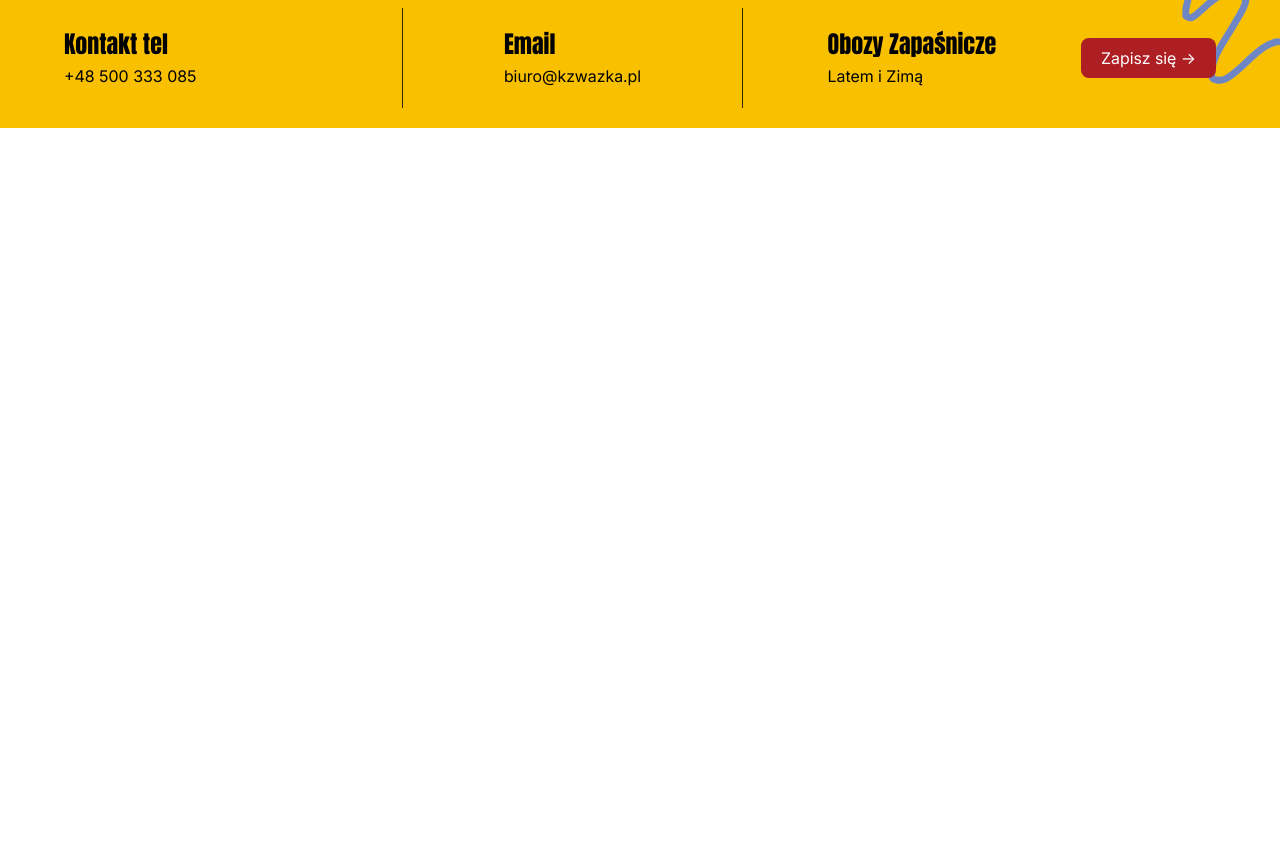
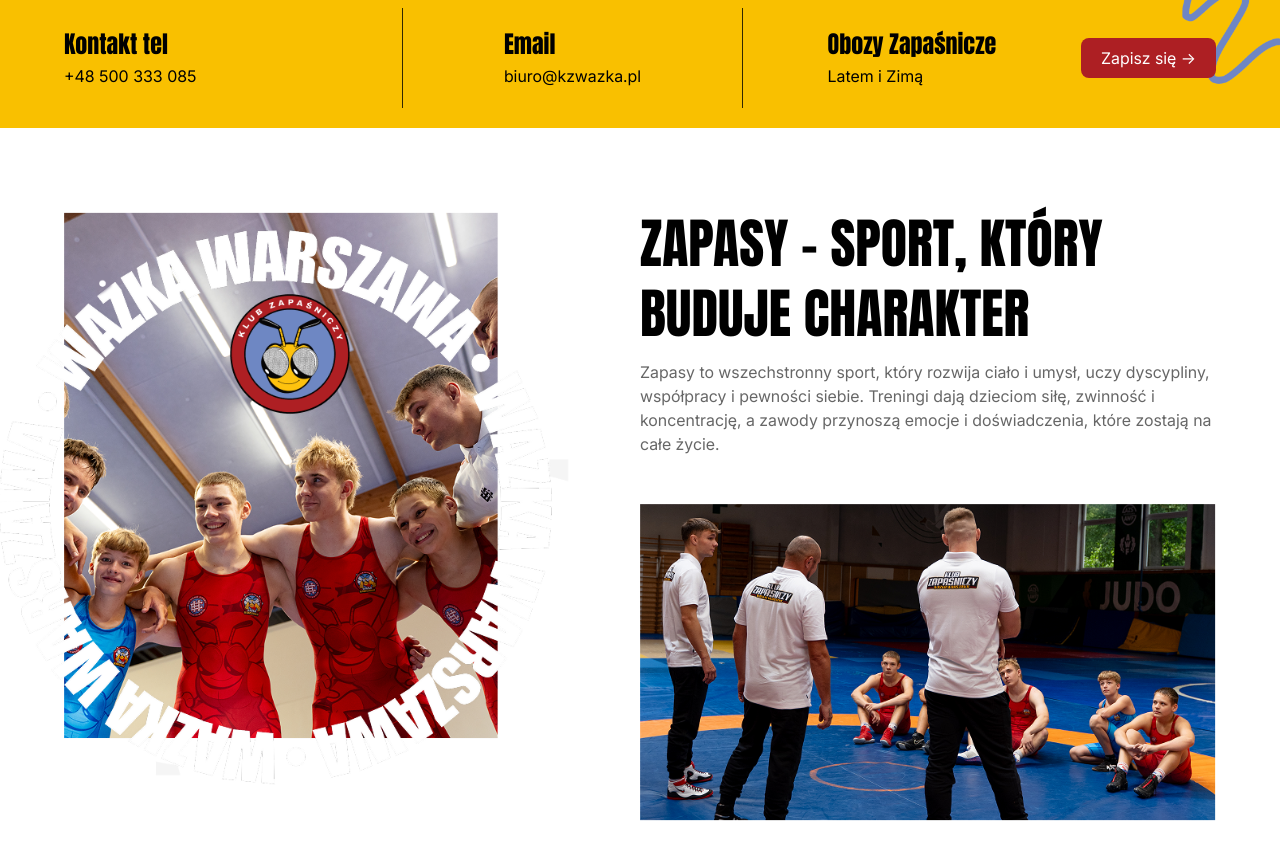
Before and after one commit to Sheikhharis50/kzwazka, a Next.js app in the folder apps/web/: page / in a window 1280 px wide. Shown: the part 700-1560 px from the top of the page. Before the commit the page ends 828 px from the top, so only its background shows below. Built offline with nearby package versions, Linux system fonts and the light colour scheme; no server answers.

Commit message:
feat: Wrestling sport section

```diff
--- a/apps/web/app/components/home/HeroSection.tsx
+++ b/apps/web/app/components/home/HeroSection.tsx
@@ -6,6 +6,7 @@ import Image from 'next/image';
 import Paragraph from '@/components/Paragraph';
 import HomeButton from '@/components/home/Button';
 import { Phone } from '@/svgs';
+import Title from '@/components/ui/Title';
 
 const HeroSection = () => {
   return (
@@ -32,9 +33,9 @@ const HeroSection = () => {
         className="w-full sm:w-2/3 md:w-full mx-auto h-auto relative pt-10 md:pt-20 order-2 md:order-1"
       />
       <div className="relative xs:w-4/5 sm:w-2/3 md:w-full px-5 lg:px-8 min-[1200px]:px-10 2xl:px-14 my-auto text-white order-1 md:order-2 pt-10 md:pt-0">
-        <h1 className="text-3xl sm:text-4xl lg:text-[40px] min-[1200px]:text-5xl xl:text-[54px] 2xl:text-6xl leading-10 sm:leading-12 lg:leading-14 min-[1200px]:leading-16 xl:leading-[70px] 2xl:leading-20 mb-3">
+        <Title className="mb-3">
           ODKRYJ NOWĄ JAKOŚĆ <br /> TRENINGÓW <br /> ZAPAŚNICZYCH
-        </h1>
+        </Title>
         <Paragraph
           text="Dołącz do klubu, gdzie dzieci budują siłę, pewność siebie i sportowy charakter – na macie i w życiu."
           className="mb-5 md:mb-8 lg:mb-10 2xl:mb-14"
--- /dev/null
+++ b/apps/web/app/components/home/WrestlingSport.tsx
@@ -0,0 +1,40 @@
+import React from 'react';
+import Container from './Container';
+import Image from 'next/image';
+import Image1 from '@/images/wrestling-sport1.png';
+import Image2 from '@/images/wrestling-sport2.png';
+import Paragraph from '@/components/Paragraph';
+import Title from '@/components/ui/Title';
+
+const WrestlingSport = () => {
+  return (
+    <Container className="py-10 md:py-20 grid grid-cols-1 md:grid-cols-2 gap-5 sm:gap-10 md:gap-0">
+      <Image
+        src={Image1}
+        alt="kzwazka wrestling"
+        width={500}
+        height={800}
+        className="w-full sm:w-3/4 md:w-full h-auto mx-auto md:-translate-x-[12%]"
+      />
+      <div className="">
+        <Title className="mb-3">
+          ZAPASY – SPORT, KTÓRY <br className="md:hidden" /> BUDUJE CHARAKTER
+        </Title>
+        <Paragraph
+          text="Zapasy to wszechstronny sport, który rozwija ciało i umysł, uczy dyscypliny, współpracy i pewności siebie. Treningi dają dzieciom siłę, zwinność i koncentrację, a zawody przynoszą emocje i doświadczenia, które zostają na całe życie."
+          mute
+          className="mb-5 sm:mb-10 lg:mb-12 2xl:mb-20"
+        />
+        <Image
+          src={Image2}
+          alt="kzwazka wrestling"
+          width={800}
+          height={500}
+          className="w-full h-auto"
+        />
+      </div>
+    </Container>
+  );
+};
+
+export default WrestlingSport;
--- /dev/null
+++ b/apps/web/app/components/ui/Title.tsx
@@ -0,0 +1,18 @@
+import React from 'react';
+
+interface TitleProps {
+  className?: string;
+  children: string | React.ReactNode;
+}
+
+const Title = ({ className = '', children }: TitleProps) => {
+  return (
+    <h1
+      className={`text-3xl sm:text-4xl lg:text-[40px] min-[1200px]:text-5xl xl:text-[54px] 2xl:text-6xl leading-10 sm:leading-12 lg:leading-14 min-[1200px]:leading-16 xl:leading-[70px] 2xl:leading-20 ${className}`}
+    >
+      {children}
+    </h1>
+  );
+};
+
+export default Title;
--- a/apps/web/app/page.tsx
+++ b/apps/web/app/page.tsx
@@ -4,6 +4,7 @@ import React from 'react';
 import Navbar from '@/components/home/Navbar';
 import HeroSection from '@/components/home/HeroSection';
 import Contact from '@/components/home/Contact';
+import WrestlingSport from '@/components/home/WrestlingSport';
 
 export default function Home() {
   return (
@@ -11,6 +12,7 @@ export default function Home() {
       <Navbar />
       <HeroSection />
       <Contact />
+      <WrestlingSport />
     </>
   );
 }
```
Also changed, not shown: apps/web/public/images/wrestling-sport1.png (added), apps/web/public/images/wrestling-sport2.png (added).
